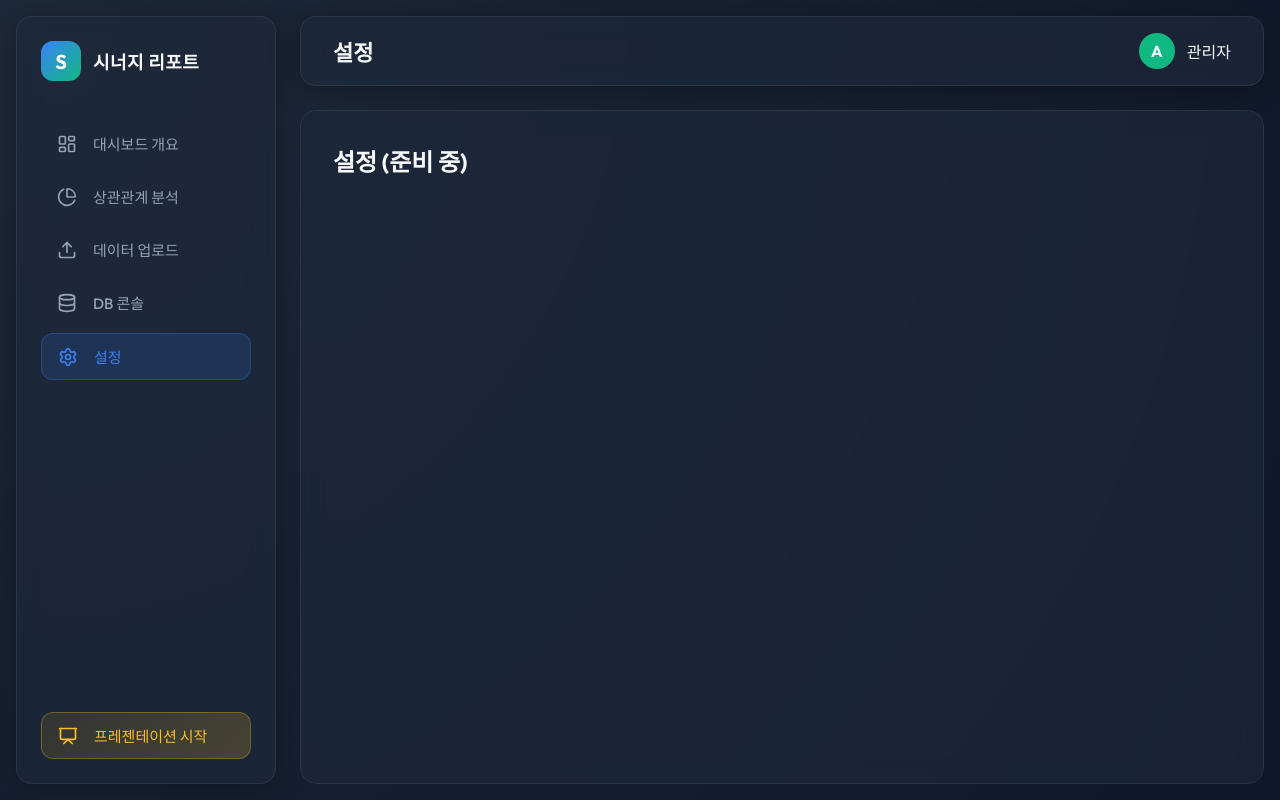
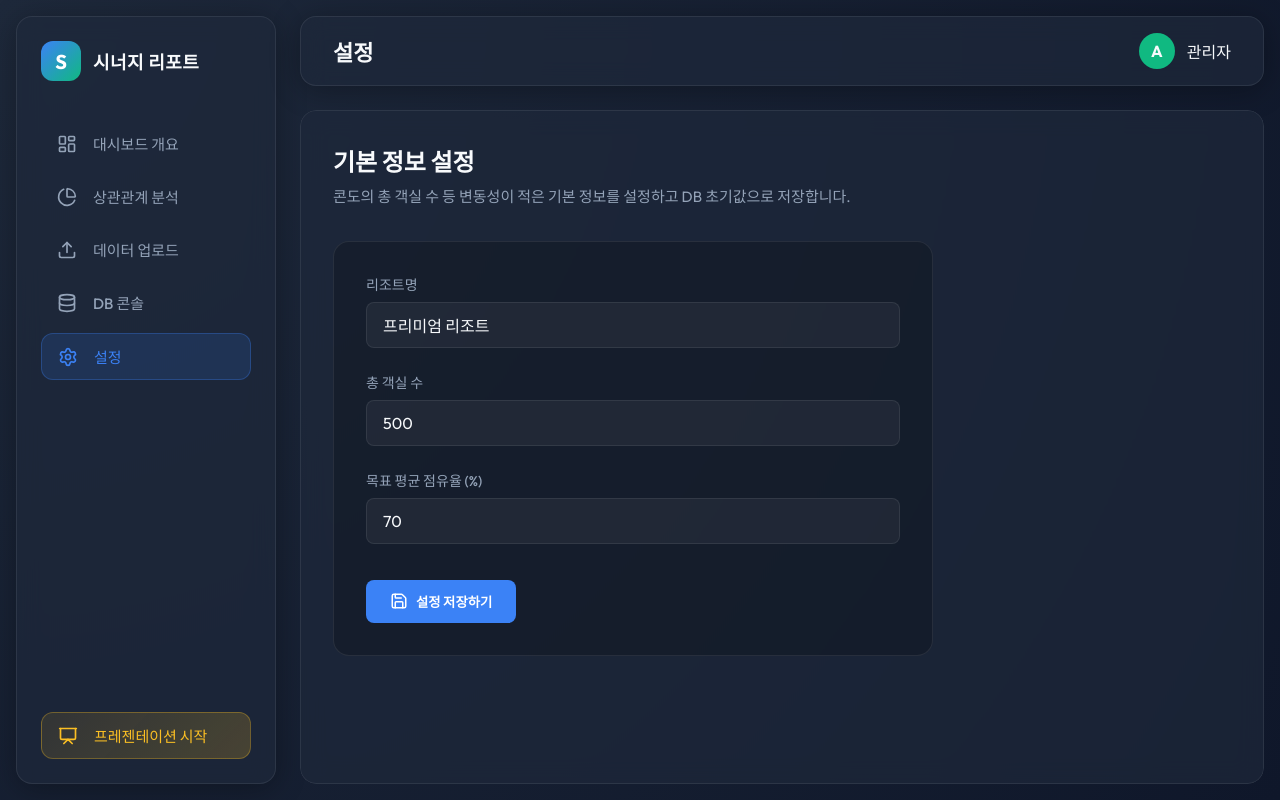
Before and after one commit to tjkim448532/synergy-board, a React (Vite) app: page / in a window 1280 px wide. Both pictures are taken after a click on the button "설정". Built offline with nearby package versions, Linux system fonts and the light colour scheme.

Commit message:
Implement Settings component for basic room information

```diff
--- a/src/App.jsx
+++ b/src/App.jsx
@@ -4,6 +4,7 @@ import PieChart3D from './components/PieChart3D'
 import ValidationMaster from './components/ValidationMaster'
 import PresentationView from './components/PresentationView'
 import BigQueryConsole from './components/BigQueryConsole'
+import Settings from './components/Settings'
 import './App.css'
 
 function App() {
@@ -77,7 +78,11 @@ function App() {
           </div>
         )
       case 'settings':
-        return <div className="glass-panel" style={{height: '100%', padding: '32px'}}><h2>설정 (준비 중)</h2></div>
+        return (
+          <div className="glass-panel" style={{height: '100%', padding: '32px'}}>
+            <Settings />
+          </div>
+        )
       default:
         return null;
     }
--- /dev/null
+++ b/src/components/Settings.css
@@ -0,0 +1,92 @@
+.settings-container {
+  display: flex;
+  flex-direction: column;
+  gap: 32px;
+  max-width: 600px;
+}
+
+.settings-header h2 {
+  font-size: 24px;
+  margin-bottom: 8px;
+}
+
+.settings-desc {
+  color: var(--text-muted);
+  font-size: 15px;
+  line-height: 1.5;
+}
+
+.settings-form {
+  display: flex;
+  flex-direction: column;
+  gap: 24px;
+  background: rgba(0, 0, 0, 0.2);
+  padding: 32px;
+  border-radius: 16px;
+  border: 1px solid var(--border-glass);
+}
+
+.form-group {
+  display: flex;
+  flex-direction: column;
+  gap: 8px;
+}
+
+.form-group label {
+  font-size: 14px;
+  font-weight: 500;
+  color: var(--text-muted);
+}
+
+.form-group input {
+  background: rgba(255, 255, 255, 0.05);
+  border: 1px solid var(--border-glass);
+  padding: 12px 16px;
+  border-radius: 8px;
+  color: var(--text-main);
+  font-size: 16px;
+  outline: none;
+  transition: all 0.2s;
+}
+
+.form-group input:focus {
+  border-color: var(--accent-blue);
+  background: rgba(255, 255, 255, 0.1);
+}
+
+.settings-actions {
+  display: flex;
+  align-items: center;
+  gap: 16px;
+  margin-top: 12px;
+}
+
+.btn-save {
+  display: flex;
+  align-items: center;
+  gap: 8px;
+  background: var(--accent-blue);
+  color: white;
+  border: none;
+  padding: 12px 24px;
+  border-radius: 8px;
+  font-weight: 600;
+  cursor: pointer;
+  transition: all 0.2s;
+}
+
+.btn-save:hover {
+  background: #2563eb;
+}
+
+.save-message {
+  color: var(--accent-emerald);
+  font-size: 14px;
+  font-weight: 500;
+  animation: fadeIn 0.3s ease;
+}
+
+@keyframes fadeIn {
+  from { opacity: 0; transform: translateY(-5px); }
+  to { opacity: 1; transform: translateY(0); }
+}
--- /dev/null
+++ b/src/components/Settings.jsx
@@ -0,0 +1,89 @@
+import React, { useState, useEffect } from 'react';
+import { Save } from 'lucide-react';
+import './Settings.css';
+
+export default function Settings() {
+  const [settings, setSettings] = useState({
+    resortName: '프리미엄 리조트',
+    totalRooms: 500,
+    baseOccupancyRate: 70
+  });
+
+  const [isSaved, setIsSaved] = useState(false);
+
+  useEffect(() => {
+    const saved = localStorage.getItem('synergy_settings');
+    if (saved) {
+      setSettings(JSON.parse(saved));
+    }
+  }, []);
+
+  const handleChange = (e) => {
+    const { name, value } = e.target;
+    setSettings(prev => ({
+      ...prev,
+      [name]: value
+    }));
+    setIsSaved(false);
+  };
+
+  const handleSave = () => {
+    localStorage.setItem('synergy_settings', JSON.stringify(settings));
+    setIsSaved(true);
+    setTimeout(() => setIsSaved(false), 2000);
+  };
+
+  return (
+    <div className="settings-container">
+      <div className="settings-header">
+        <h2>기본 정보 설정</h2>
+        <p className="settings-desc">콘도의 총 객실 수 등 변동성이 적은 기본 정보를 설정하고 DB 초기값으로 저장합니다.</p>
+      </div>
+
+      <div className="settings-form">
+        <div className="form-group">
+          <label htmlFor="resortName">리조트명</label>
+          <input
+            type="text"
+            id="resortName"
+            name="resortName"
+            value={settings.resortName}
+            onChange={handleChange}
+            placeholder="예: 프리미엄 리조트"
+          />
+        </div>
+
+        <div className="form-group">
+          <label htmlFor="totalRooms">총 객실 수</label>
+          <input
+            type="number"
+            id="totalRooms"
+            name="totalRooms"
+            value={settings.totalRooms}
+            onChange={handleChange}
+            placeholder="예: 500"
+          />
+        </div>
+
+        <div className="form-group">
+          <label htmlFor="baseOccupancyRate">목표 평균 점유율 (%)</label>
+          <input
+            type="number"
+            id="baseOccupancyRate"
+            name="baseOccupancyRate"
+            value={settings.baseOccupancyRate}
+            onChange={handleChange}
+            placeholder="예: 70"
+          />
+        </div>
+
+        <div className="settings-actions">
+          <button className="btn-save" onClick={handleSave}>
+            <Save size={18} /> 설정 저장하기
+          </button>
+          {isSaved && <span className="save-message">정상적으로 저장되었습니다.</span>}
+        </div>
+      </div>
+    </div>
+  );
+}
```
